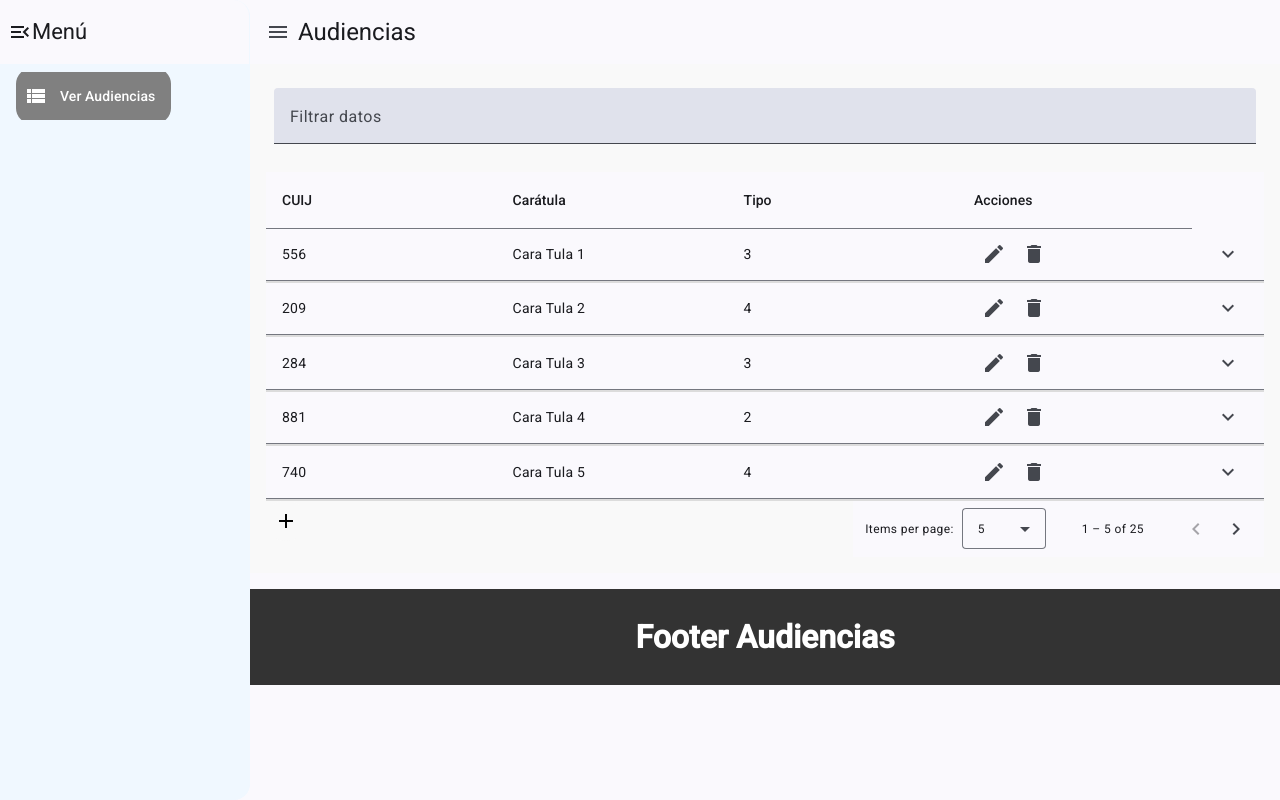
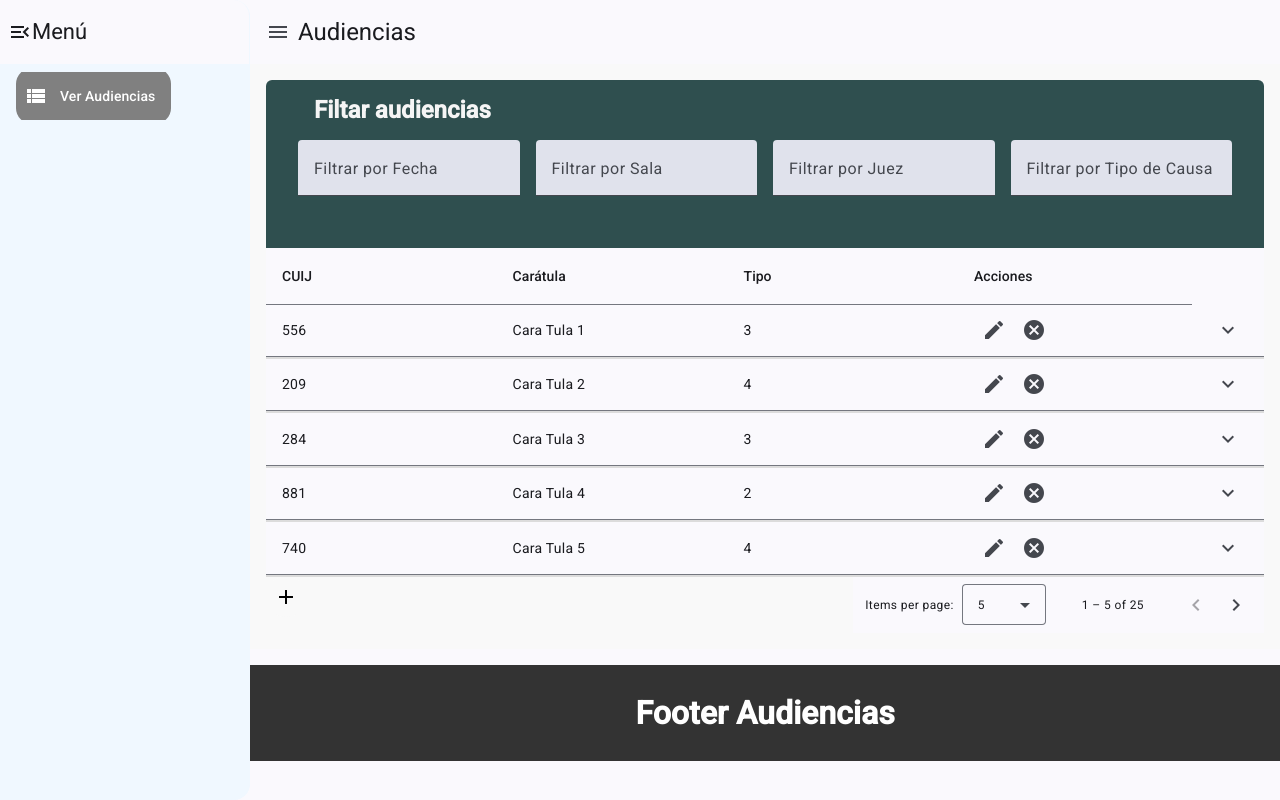
Before and after one commit to savillanuevaGH/FRONTEND-AUDIENCIAS, an Angular app: page /audiencias in a window 1280 px wide. Built offline with nearby package versions, Linux system fonts and the light colour scheme.

Commit message:
Add filters

```diff
--- a/src/app/tabla/tabla.component.css
+++ b/src/app/tabla/tabla.component.css
@@ -4,6 +4,25 @@
 
 .inlineflex {
     display: inline-flex;
+}
+
+form {
+    padding: 1rem;
+    background: darkslategray;
+    border-top-left-radius: 6px;
+    border-top-right-radius: 6px;
+
+    h2 {
+        margin: 0 2rem;
+        color: whitesmoke;
+    }
+}
+
+.filters {
+    padding: .5rem;
+    display: flex;
+    align-items: center;
+    justify-content: space-between;
 }
 
 table {
--- a/src/app/tabla/tabla.component.html
+++ b/src/app/tabla/tabla.component.html
@@ -1,7 +1,28 @@
-<mat-form-field>
-  <mat-label>Filtrar datos</mat-label>
-  <input matInput (keyup)="applyFilter($event)" placeholder="Filtrar" #input>
-</mat-form-field>
+<form>
+  <h2>Filtar audiencias</h2>
+
+  <div class="filters">
+    <mat-form-field>
+      <mat-label>Filtrar por Fecha</mat-label>
+      <input matInput (keyup)="applyFilter($event, 'fecha')" placeholder="Filtrar por Fecha">
+    </mat-form-field>
+
+    <mat-form-field>
+      <mat-label>Filtrar por Sala</mat-label>
+      <input matInput (keyup)="applyFilter($event, 'sala')" placeholder="Filtrar por Sala">
+    </mat-form-field>
+
+    <mat-form-field>
+      <mat-label>Filtrar por Juez</mat-label>
+      <input matInput (keyup)="applyFilter($event, 'juez')" placeholder="Filtrar por Juez">
+    </mat-form-field>
+
+    <mat-form-field>
+      <mat-label>Filtrar por Tipo de Causa</mat-label>
+      <input matInput (keyup)="applyFilter($event, 'tipoCausa')" placeholder="Filtrar por Tipo de Causa">
+    </mat-form-field>
+  </div>
+</form>
 
 <div class="mat-elevation-z8">
   <table mat-table [dataSource]="dataSource" matSort multiTemplateDataRows class="mat-table">
@@ -48,7 +69,7 @@
 
           <div>
             <button mat-icon-button (click)="deleteAudiencia(audiencia)">
-              <mat-icon>delete</mat-icon>
+              <mat-icon>cancel</mat-icon>
             </button>
           </div>
         </nav>
--- a/src/app/tabla/tabla.component.ts
+++ b/src/app/tabla/tabla.component.ts
@@ -16,10 +16,36 @@ export class TablaComponent implements OnInit, AfterViewInit {
   dataSource = new MatTableDataSource(AUDIENCIA_DATA);
   expandedRow: Audiencias | null = null;
 
+  filtros: { [key: string]: string } = {
+    fecha: '',
+    sala: '',   // Este campo no está presente en la interfaz, así que puedes eliminarlo si no lo necesitas.
+    juez: '',   // Lo mismo aquí, si no lo tienes, puedes quitarlo.
+    tipoCausa: ''
+  };
+
   @ViewChild(MatPaginator) paginator!: MatPaginator;
   @ViewChild(MatSort) sort!: MatSort;
 
-  constructor(public dialog: MatDialog) {}
+  constructor(public dialog: MatDialog) {
+    this.dataSource.filterPredicate = this.customFilter;
+  }
+
+  applyFilter(event: Event, filtro: string): void {
+    const filterValue = (event.target as HTMLInputElement).value;
+    this.filtros[filtro] = filterValue.trim().toLowerCase();  // Actualizamos el filtro correspondiente
+
+    // Aplicamos el filtro a la tabla
+    this.dataSource.filter = JSON.stringify(this.filtros);  // Pasamos el objeto de filtros como cadena JSON
+  }
+
+  // Función personalizada para el filtrado
+  customFilter = (data: Audiencias, filter: string): boolean => {
+    const filterObj = JSON.parse(filter);  // Convertimos la cadena JSON a un objeto
+    return (
+      (!filterObj.fecha || data.fecha.toLowerCase().includes(filterObj.fecha)) &&
+      (!filterObj.tipoCausa || data.tipo.toString().toLowerCase().includes(filterObj.tipoCausa))  // Ajustado para tipo (número)
+    );
+  };
 
   ngOnInit() {
     this.dataSource.paginator = this.paginator;
@@ -30,14 +56,14 @@ export class TablaComponent implements OnInit, AfterViewInit {
     this.dataSource.sort = this.sort;
   }
 
-  applyFilter(event: Event) {
-    const filterValue = (event.target as HTMLInputElement).value;
-    this.dataSource.filter = filterValue.trim().toLowerCase();
+  // applyFilter(event: Event) {
+  //   const filterValue = (event.target as HTMLInputElement).value;
+  //   this.dataSource.filter = filterValue.trim().toLowerCase();
 
-    if (this.dataSource.paginator) {
-      this.dataSource.paginator.firstPage();
-    }
-  }
+  //   if (this.dataSource.paginator) {
+  //     this.dataSource.paginator.firstPage();
+  //   }
+  // }
 
   openDialog(): void {
     const dialogRef = this.dialog.open(AudienciasComponent, {
@@ -70,7 +96,7 @@ export class TablaComponent implements OnInit, AfterViewInit {
   }
 
   deleteAudiencia(audiencia: Audiencias): void {
-    const confirmDelete = confirm(`¿Estás seguro de eliminar la audiencia con CUIJ ${audiencia.CUIJ}?`);
+    const confirmDelete = confirm(`¿Estás seguro de cancelar la audiencia con CUIJ ${audiencia.CUIJ}?`);
     if (confirmDelete) {
       this.dataSource.data = this.dataSource.data.filter(a => a.CUIJ !== audiencia.CUIJ);
     }
```
